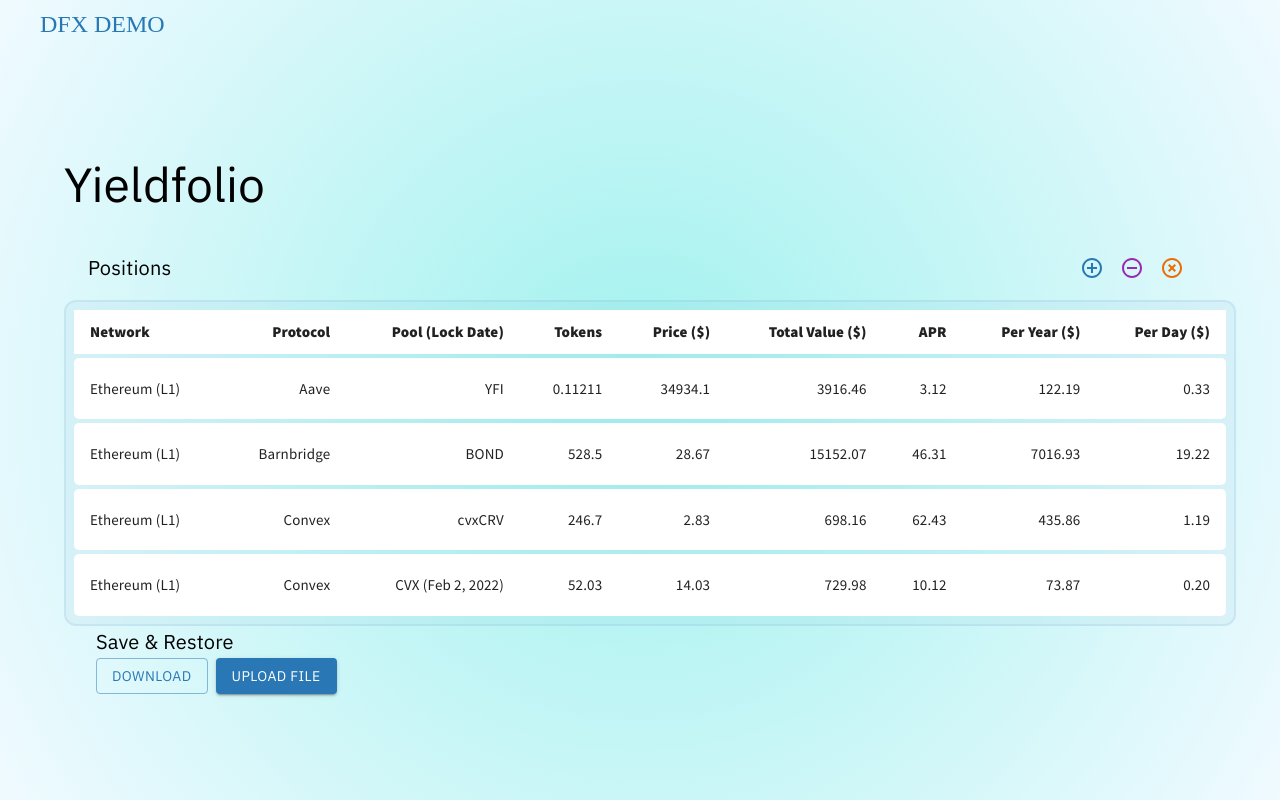
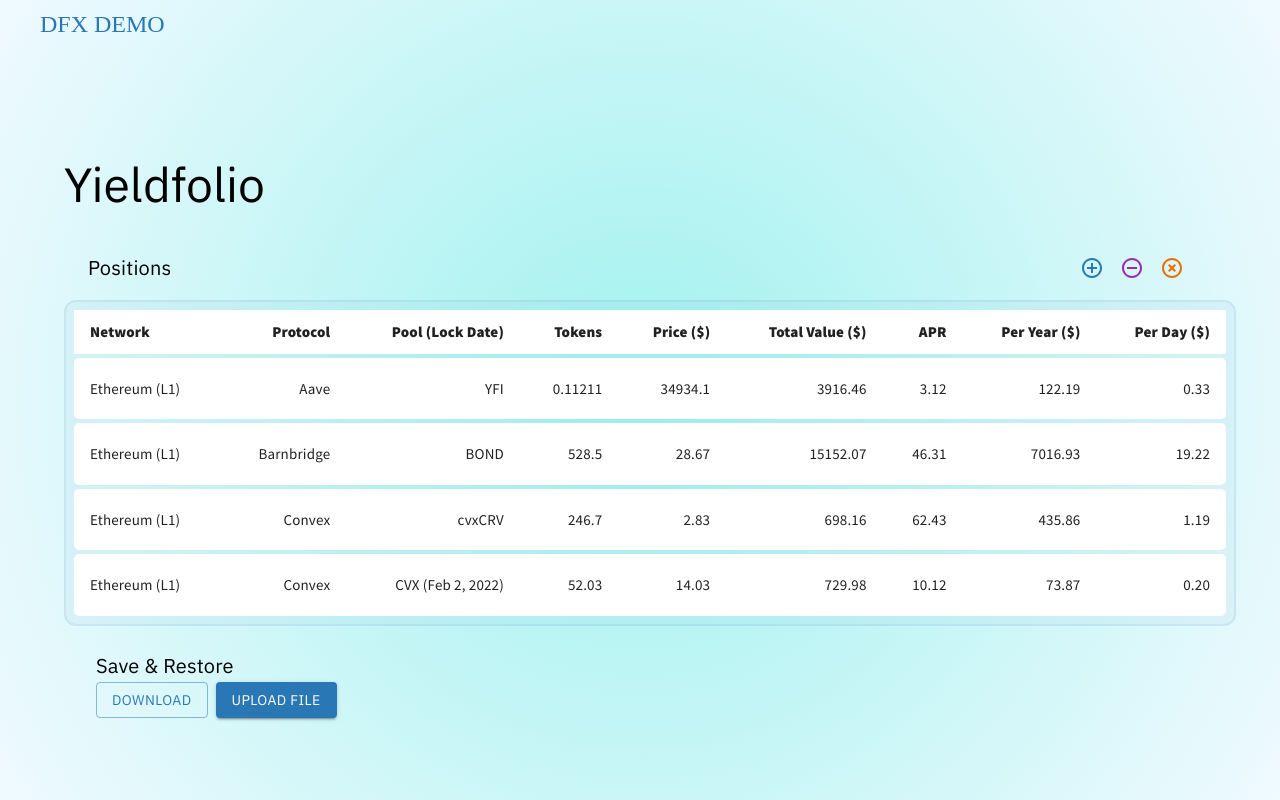
Before and after one commit to kafitz/demo-yieldfolio, a Next.js app: page / in a window 1280 px wide. Built offline with nearby package versions, Linux system fonts and the light colour scheme; a web font is replaced by a local one.

Commit message:
Add spacing between table and data download control

```diff
--- a/views/portfolio/portfolioLayout.tsx
+++ b/views/portfolio/portfolioLayout.tsx
@@ -24,7 +24,9 @@ const PortfolioLayout = () => {
                 </Container>
             </Grid>
             <Grid item xs={12}>
-                <Container>
+                <Container sx={{
+                    marginTop: 3,
+                }}>
                     <DownloadDataControl />
                 </Container>
             </Grid>
```
